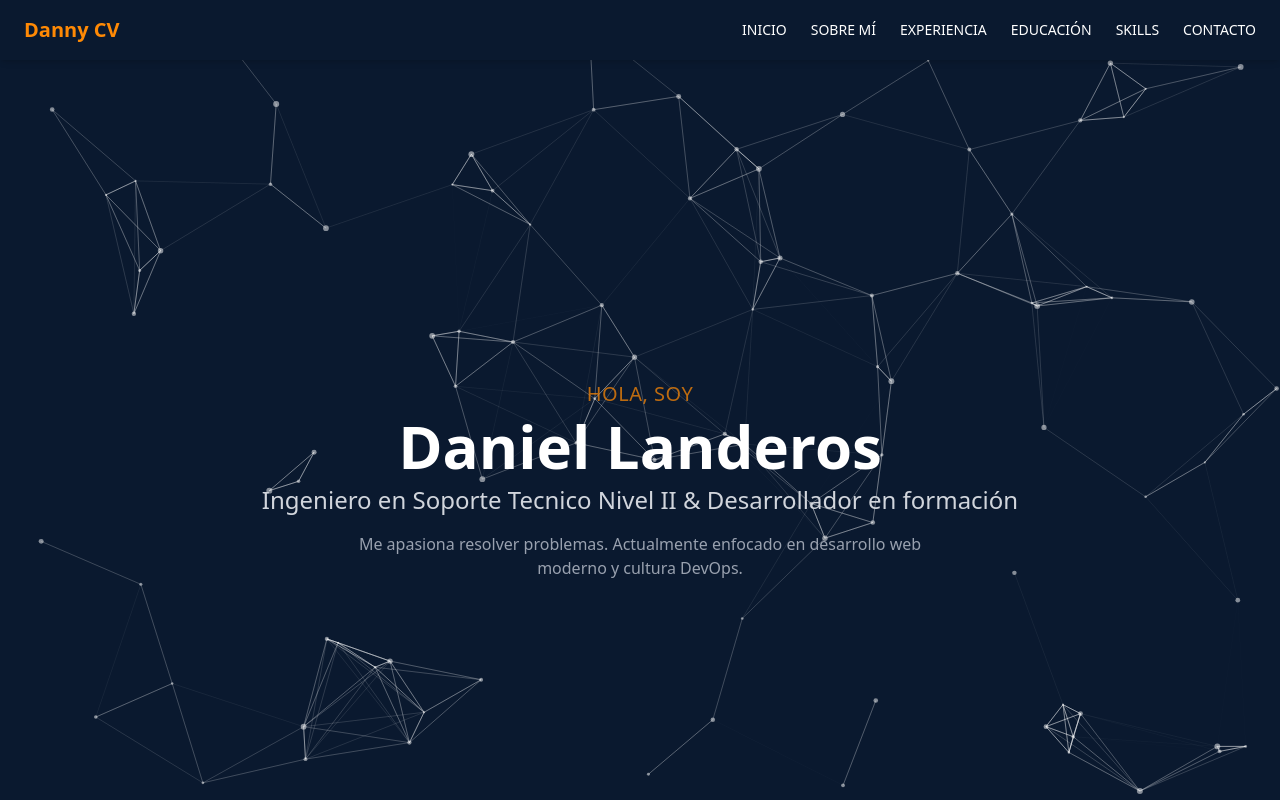
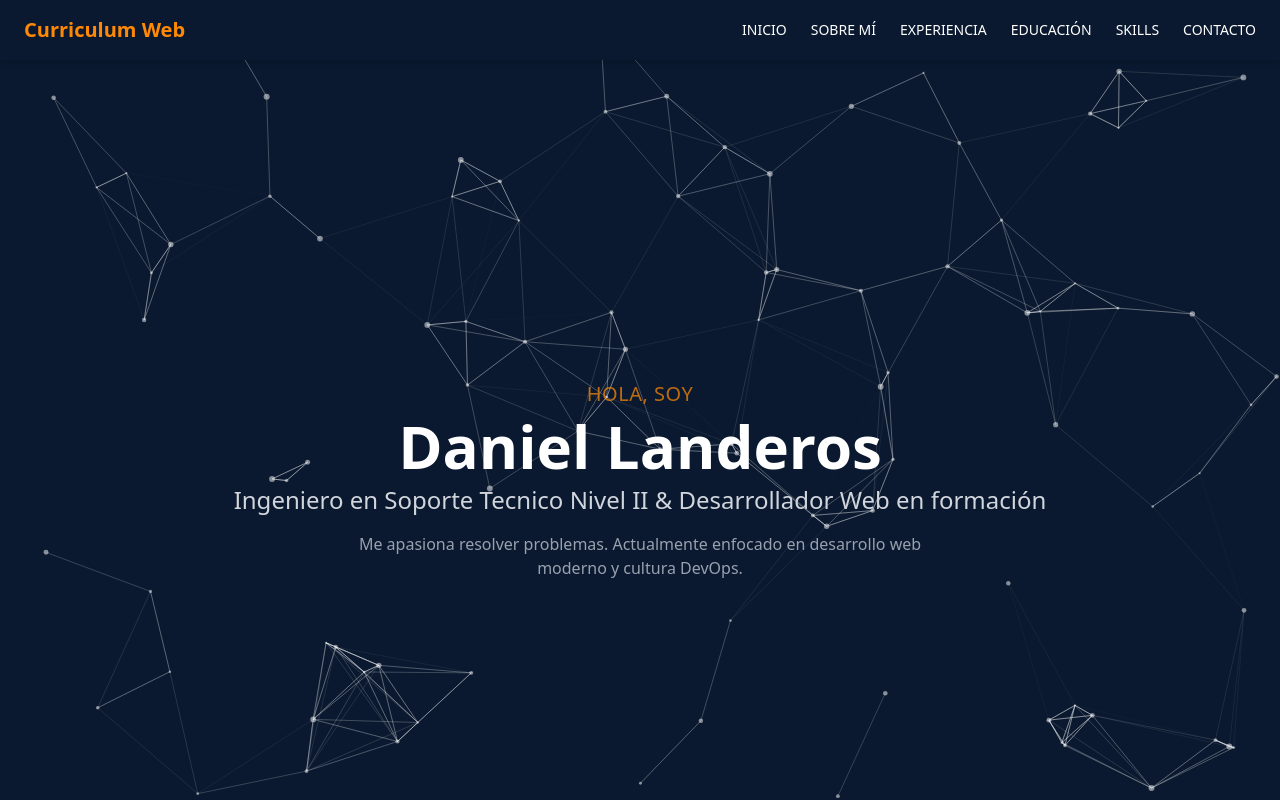
Before and after one commit to DLV19/CV-Daniel-Landeros-Valenzuela, a React (Vite) app: page / in a window 1280 px wide. Built offline with nearby package versions, Linux system fonts and the light colour scheme.

Commit message:
se agrego presentacion y foto

```diff
--- a/src/componentes/Aboutme/Aboutme.jsx
+++ b/src/componentes/Aboutme/Aboutme.jsx
@@ -2,22 +2,30 @@ export default function Aboutme() {
   return (
     <section
       id="aboutme"
-        className="min-h-screen px-6 py-20 text-white bg-transparent flex flex-col items-center text-center"
+      className="min-h-screen px-6 py-20 text-white bg-transparent flex flex-col items-center text-center"
     >
       <h2 className="text-3xl md:text-4xl font-bold mb-2 text-orange-400">
         Sobre mí
       </h2>
       <div className="w-16 h-1 bg-orange-400 rounded-full mb-8" />
 
+      {/* Imagen de perfil */}
+      <img
+        src="image/foto-dany.jpg"
+        alt="Foto de Danny"
+        className="w-48 h-48 rounded-full mb-6 border-4 border-orange-400 object-cover"
+      />
+
       <p className="max-w-3xl text-gray-300 text-lg leading-relaxed">
-        Soy un Ingeniero en Informática con más de 8 años de experiencia en soporte técnico e infraestructura TI.
+        Me desempeño como Ingeniero en Informática cuento con más de 8 años de experiencia en soporte técnico e infraestructura TI.
         Actualmente estoy en transición hacia el desarrollo web,
         combinando mis habilidades técnicas con una gran pasión por resolver problemas y crear soluciones útiles.
       </p>
 
       <p className="max-w-3xl text-gray-400 text-md leading-relaxed mt-6">
-        Me gusta trabajar en equipo, aprender cosas nuevas constantemente y aplicar buenas prácticas en todo lo que hago.
-        Estoy enfocado en mejorar mis habilidades como desarrollador y disfruto explorar tecnologías modernas como React, Node.js y DevOps.
+        Valoro profundamente el trabajo en equipo, el aprendizaje constante y la aplicación de buenas prácticas.
+        Mi enfoque está en el desarrollo de mis habilidades como desarrollador,
+        disfruto la exploración de tecnologías modernas y en el desarrollo de una sólida comprensión de la cultura DevOps.
       </p>
     </section>
   );
--- a/src/componentes/Navbar/Navbar.jsx
+++ b/src/componentes/Navbar/Navbar.jsx
@@ -2,7 +2,7 @@ export default function Navbar() {
   return (
     <header className="fixed w-full bg-[#0a192f] text-white shadow-md z-50">
       <nav className="flex justify-between items-center px-6 py-4">
-        <h1 className="text-xl font-bold text-orange-400">Danny CV</h1>
+        <h1 className="text-xl font-bold text-orange-400">Curriculum Web</h1>
         <ul className="flex space-x-6 text-sm uppercase">
           <li>
             <a href="#inicio" className="cursor-pointer hover:text-orange-400">
--- a/src/componentes/Presentacion/Presentacion.jsx
+++ b/src/componentes/Presentacion/Presentacion.jsx
@@ -5,7 +5,7 @@ export default function Presentacion() {
       <p className="text-orange-400 text-xl md:text-1xl animate-pulse uppercase tracking-wide">Hola, soy</p>
       <h1 className="text-4xl md:text-6xl font-bold mt-2">Daniel Landeros</h1>
       <h2 className="text-lg md:text-2xl font-light text-gray-300 mt-2">
-        Ingeniero en Soporte Tecnico Nivel II & Desarrollador en formación
+        Ingeniero en Soporte Tecnico Nivel II & Desarrollador Web en formación
       </h2>
       <p className="text-gray-400 max-w-xl mt-4">
         Me apasiona resolver problemas. Actualmente enfocado en desarrollo web moderno y cultura DevOps.
```
Also changed, not shown: public/image/foto-dany.jpg (added).
